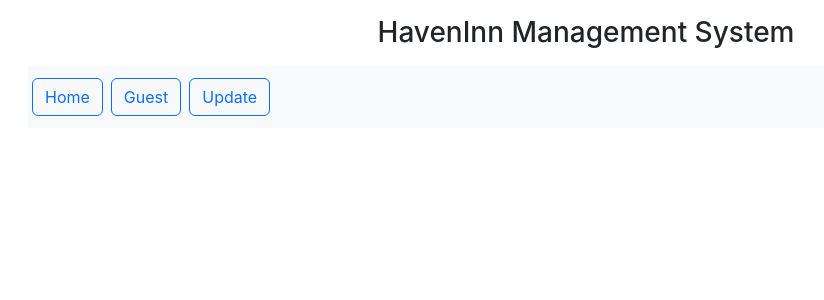
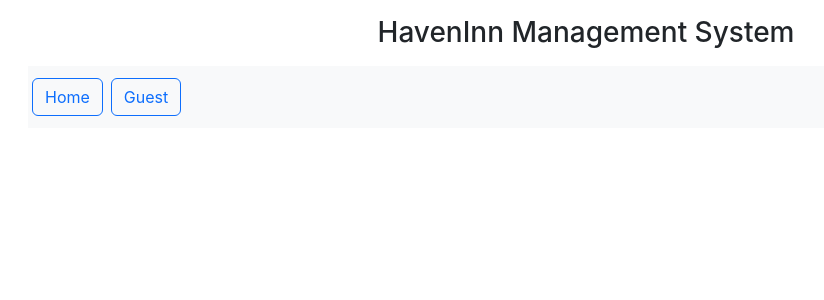
Before and after one commit to Anisha-1801/iTransform-July-2022-Group2-CaseStudy-, a React (Create React App) app in the folder haveninn-frontend/: page / in a window 1280 px wide. Shown: the top 300 px of the page, without its empty margins (54-878 px from the left). Built offline with nearby package versions, Linux system fonts and the light colour scheme.

Commit message:
Added Models and Base Api

```diff
--- a/haveninn-frontend/src/App.js
+++ b/haveninn-frontend/src/App.js
@@ -1,7 +1,7 @@
 import './App.css';
 import  Home  from './Components/Home'
 import Guest from './Components/Guest'
-import Update from './Components/Update'
+
 import { BrowserRouter, Route, Routes, NavLink } from 'react-router-dom'
 
 
@@ -26,11 +26,7 @@ function App() {
                                 Guest
                             </NavLink>
                         </li>
-                        <li className="nav-item- m-1">
-                            <NavLink className="btn btn-light btn-outline-primary" to="/Update">
-                              Update
-                            </NavLink>
-                        </li>
+
 
                     </ul>
                 </nav>
@@ -38,7 +34,7 @@ function App() {
                 <Routes>
                     <Route path="/Home" element={<Home />} />
                     <Route path="/Guest" element={<Guest />} />
-                    <Route path="/Update" element={<Update/>} />
+
 
                 </Routes>
             </div>
```
